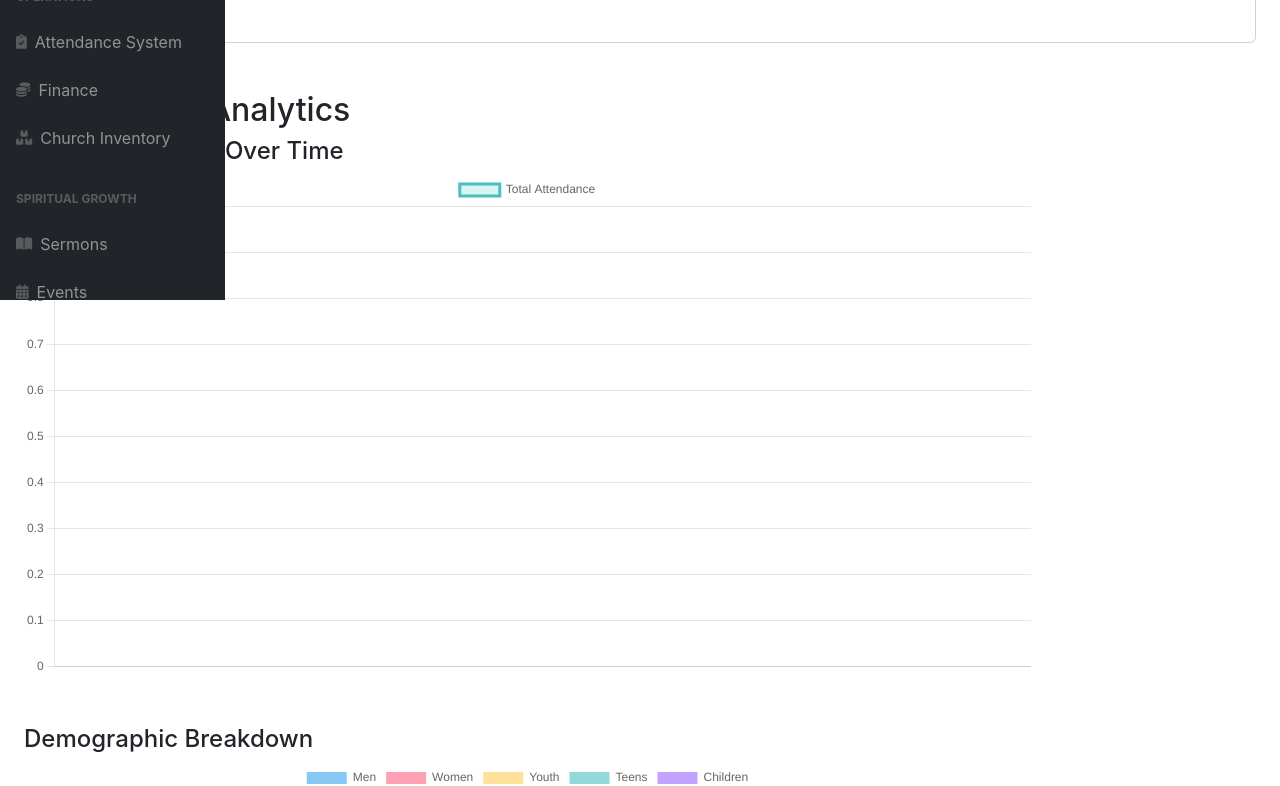
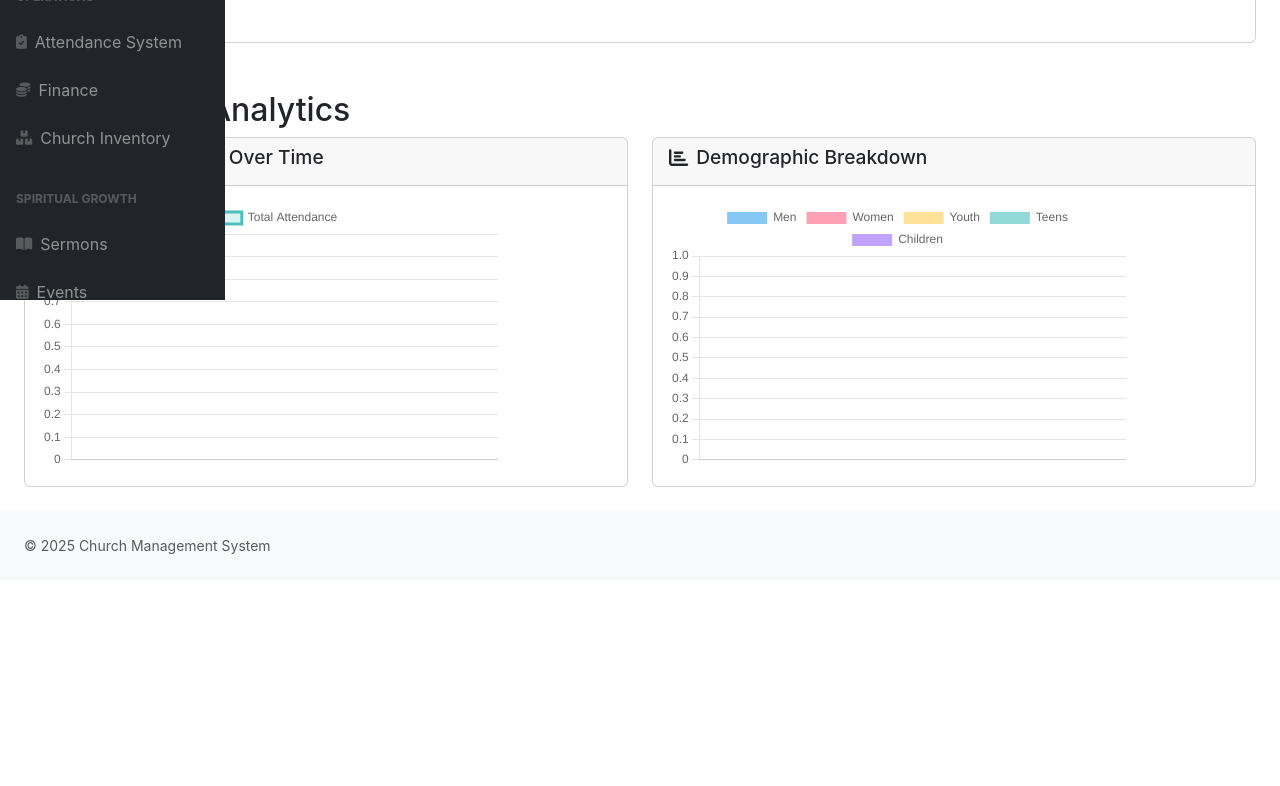
Before and after one commit to Gibsonodoka/Church-management-system, a React (Create React App) app in the folder frontend/: page /attendance in a window 1280 px wide. Shown: the part 500-1286 px from the top of the page. After the commit the page ends 1080 px from the top, so only its background shows below. Built offline with nearby package versions, Linux system fonts and the light colour scheme; no server answers.

Commit message:
added charts

```diff
--- a/frontend/package.json
+++ b/frontend/package.json
@@ -6,6 +6,8 @@
     "@coreui/icons": "^3.0.1",
     "@coreui/react": "^5.5.0",
     "@fortawesome/fontawesome-free": "^6.7.2",
+    "@fortawesome/free-solid-svg-icons": "^6.7.2",
+    "@fortawesome/react-fontawesome": "^0.2.2",
     "@testing-library/dom": "^10.4.0",
     "@testing-library/jest-dom": "^6.6.3",
     "@testing-library/react": "^13.4.0",
--- a/frontend/src/components/Attendance/Analytics.js
+++ b/frontend/src/components/Attendance/Analytics.js
@@ -1,6 +1,8 @@
 import React from "react";
 import { Bar, Line } from "react-chartjs-2";
 import moment from "moment";
+import { FontAwesomeIcon } from "@fortawesome/react-fontawesome";
+import { faChartLine, faChartBar } from "@fortawesome/free-solid-svg-icons";
 
 const Analytics = ({ attendanceRecords }) => {
     // Helper function to group data by month
@@ -83,27 +85,23 @@ const Analytics = ({ attendanceRecords }) => {
         <div className="mt-5">
             <h2>Attendance Analytics</h2>
 
+            {/* Two-column layout for charts */}
+            <div className="row">
                 {/* Line Chart: Total Attendance Over Time */}
-            <div className="mb-5">
-                <h4>Total Attendance Over Time</h4>
+                <div className="col-md-6">
+                    <div className="card mb-4">
+                        <div className="card-header">
+                            <h4 className="card-title" style={{ fontSize: "1.2rem" }}>
+                                <FontAwesomeIcon icon={faChartLine} className="me-2" />
+                                Total Attendance Over Time
+                            </h4>
+                        </div>
+                        <div className="card-body" style={{ height: "300px" }}>
                             <Line
                                 data={lineChartData}
                                 options={{
-                        scales: {
-                            y: {
-                                beginAtZero: true,
-                            },
-                        },
-                    }}
-                />
-            </div>
-
-            {/* Bar Chart: Demographic Breakdown */}
-            <div className="mb-5">
-                <h4>Demographic Breakdown</h4>
-                <Bar
-                    data={barChartData}
-                    options={{
+                                    responsive: true,
+                                    maintainAspectRatio: false,
                                     scales: {
                                         y: {
                                             beginAtZero: true,
@@ -113,6 +111,35 @@ const Analytics = ({ attendanceRecords }) => {
                             />
                         </div>
                     </div>
+                </div>
+
+                {/* Bar Chart: Demographic Breakdown */}
+                <div className="col-md-6">
+                    <div className="card mb-4">
+                        <div className="card-header">
+                            <h4 className="card-title" style={{ fontSize: "1.2rem" }}>
+                                <FontAwesomeIcon icon={faChartBar} className="me-2" />
+                                Demographic Breakdown
+                            </h4>
+                        </div>
+                        <div className="card-body" style={{ height: "300px" }}>
+                            <Bar
+                                data={barChartData}
+                                options={{
+                                    responsive: true,
+                                    maintainAspectRatio: false,
+                                    scales: {
+                                        y: {
+                                            beginAtZero: true,
+                                        },
+                                    },
+                                }}
+                            />
+                        </div>
+                    </div>
+                </div>
+            </div>
+        </div>
     );
 };
 
```
Also changed, not shown: 1 other file (tests, documents, lock files or other folders). Lines whose indentation alone changed are shown as unchanged.
